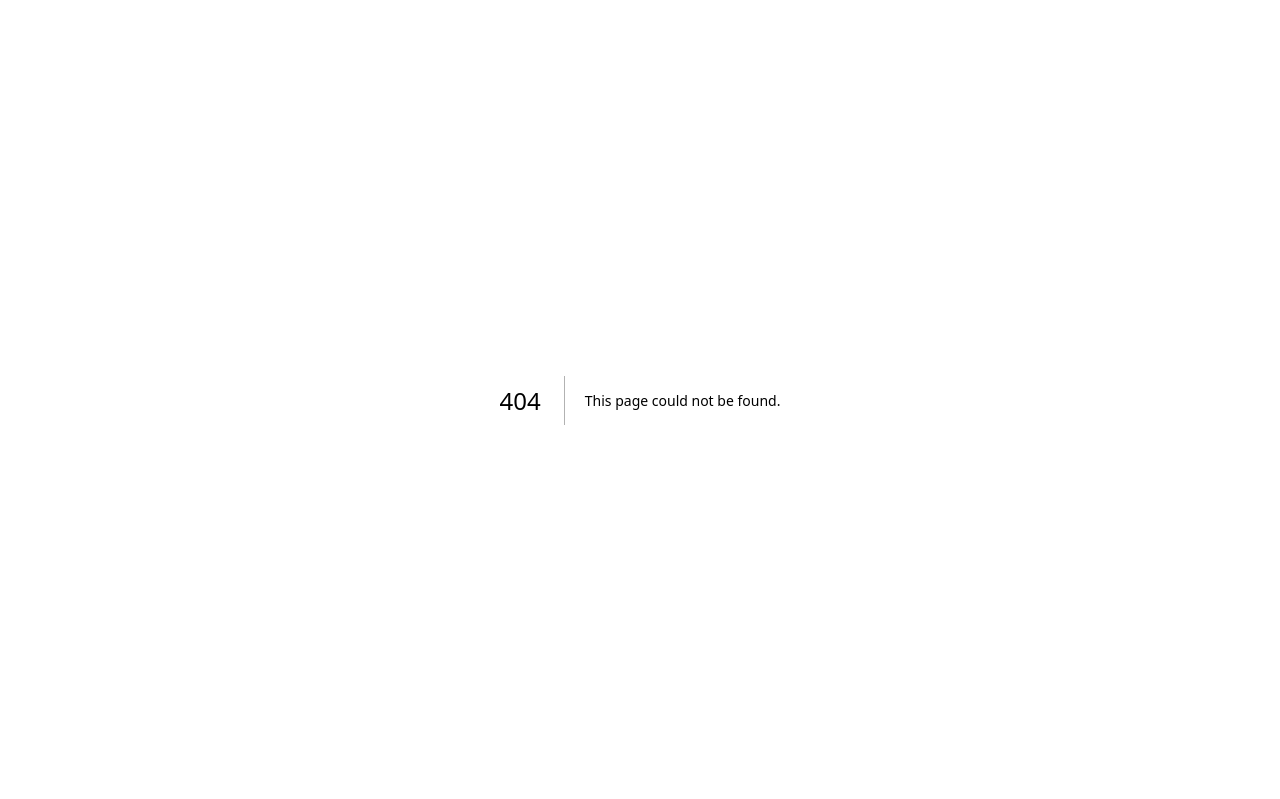
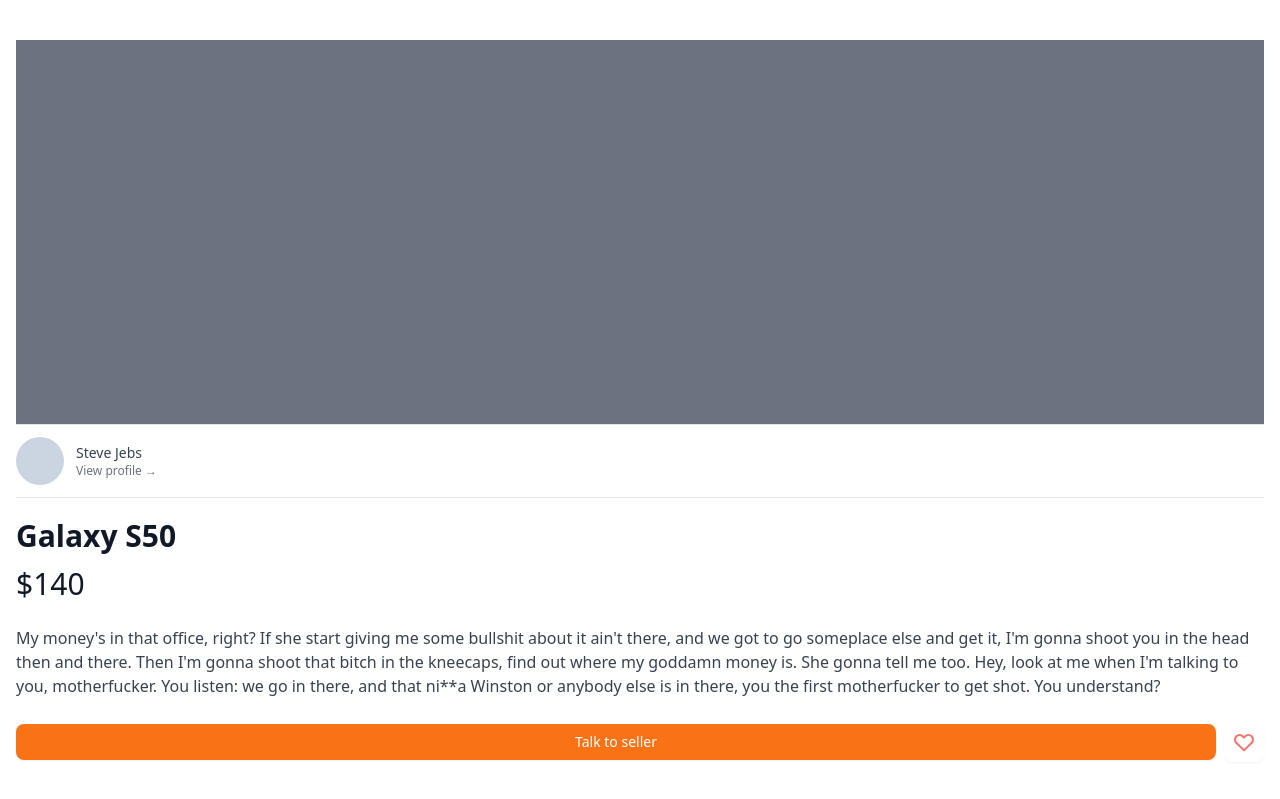
Before and after one commit to jiwoon-code/carrot-market, a Next.js app: page /items/1 in a window 1280 px wide. Before the commit this address had no page. Shown: the top 799 px of the page. Built offline with nearby package versions, Linux system fonts and the light colour scheme.

Commit message:
item detail

```diff
--- /dev/null
+++ b/src/pages/items/[id].tsx
@@ -0,0 +1,70 @@
+import type { NextPage } from "next";
+
+const ItemDetail: NextPage = () => {
+  return (
+    <div className="px-4 py-10">
+      <div className="mb-8">
+        <div className="h-96 bg-gray-500" />
+        <div className="flex cursor-pointer py-3 border-b border-t items-center space-x-3">
+          <div className="w-12 h-12 rounded-full bg-slate-300" />
+          <div>
+            <p className="text-sm font-medium text-gray-700">Steve Jebs</p>
+            <p className="text-xs font-medium text-gray-500">
+              View profile &rarr;
+            </p>
+          </div>
+        </div>
+        <div className="mt-5">
+          <h1 className="text-3xl font-bold text-gray-900">Galaxy S50</h1>
+          <span className="text-3xl block mt-3 text-gray-900">$140</span>
+          <p className="my-6 text-gray-700">
+            My money&apos;s in that office, right? If she start giving me some
+            bullshit about it ain&apos;t there, and we got to go someplace else
+            and get it, I&apos;m gonna shoot you in the head then and there.
+            Then I&apos;m gonna shoot that bitch in the kneecaps, find out where
+            my goddamn money is. She gonna tell me too. Hey, look at me when
+            I&apos;m talking to you, motherfucker. You listen: we go in there,
+            and that ni**a Winston or anybody else is in there, you the first
+            motherfucker to get shot. You understand?
+          </p>
+          <div className="flex items-center justify-between space-x-2">
+            <button className="flex-1 bg-orange-500 hover:bg-orange-600 text-white py-2 px-3 rounded-lg shadow-sm text-sm font-medium focus:ring-2 focus:ring-offset-2 focus:ring-orange-500 focus:outline-none">
+              Talk to seller
+            </button>
+            <button className="p-2 flex items-center justify-center text-red-400 hover:bg-gray-100 rounded-lg shadow-sm hover:text-red-500 focus:ring-2 focus:ring-offset-2 focus:ring-red-500 focus:outline-none">
+              <svg
+                className="h-6 w-6 "
+                xmlns="http://www.w3.org/2000/svg"
+                fill="none"
+                viewBox="0 0 24 24"
+                stroke="currentColor"
+                aria-hidden="true"
+              >
+                <path
+                  strokeLinecap="round"
+                  strokeLinejoin="round"
+                  strokeWidth="2"
+                  d="M4.318 6.318a4.5 4.5 0 000 6.364L12 20.364l7.682-7.682a4.5 4.5 0 00-6.364-6.364L12 7.636l-1.318-1.318a4.5 4.5 0 00-6.364 0z"
+                />
+              </svg>
+            </button>
+          </div>
+        </div>
+      </div>
+      <div>
+        <h2 className="text-2xl font-bold text-gray-900">Similar items</h2>
+        <div className="mt-6 grid grid-cols-2 gap-4">
+          {[1, 2, 3, 4, 5, 6].map((_, i) => (
+            <div key={i}>
+              <div className="h-56 mb-1 w-full bg-slate-300" />
+              <h3 className="text-gray-700 -mb-1">Galaxy S60</h3>
+              <span className="text-sm font-medium text-gray-900">$6</span>
+            </div>
+          ))}
+        </div>
+      </div>
+    </div>
+  );
+};
+
+export default ItemDetail;
```
